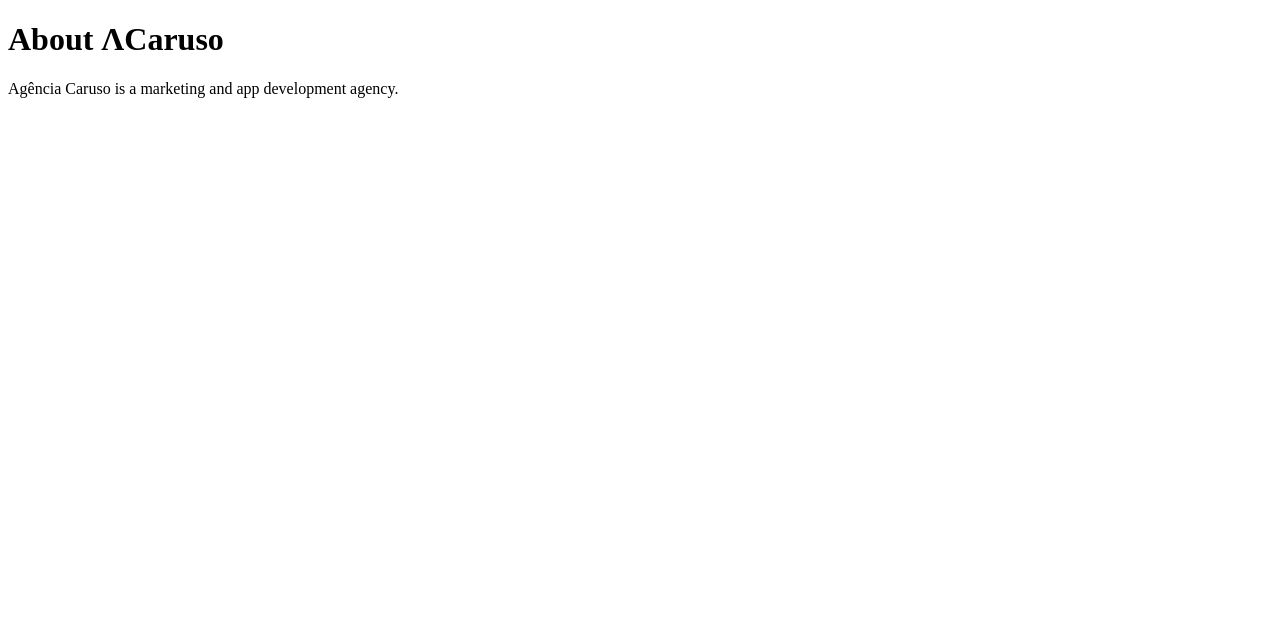
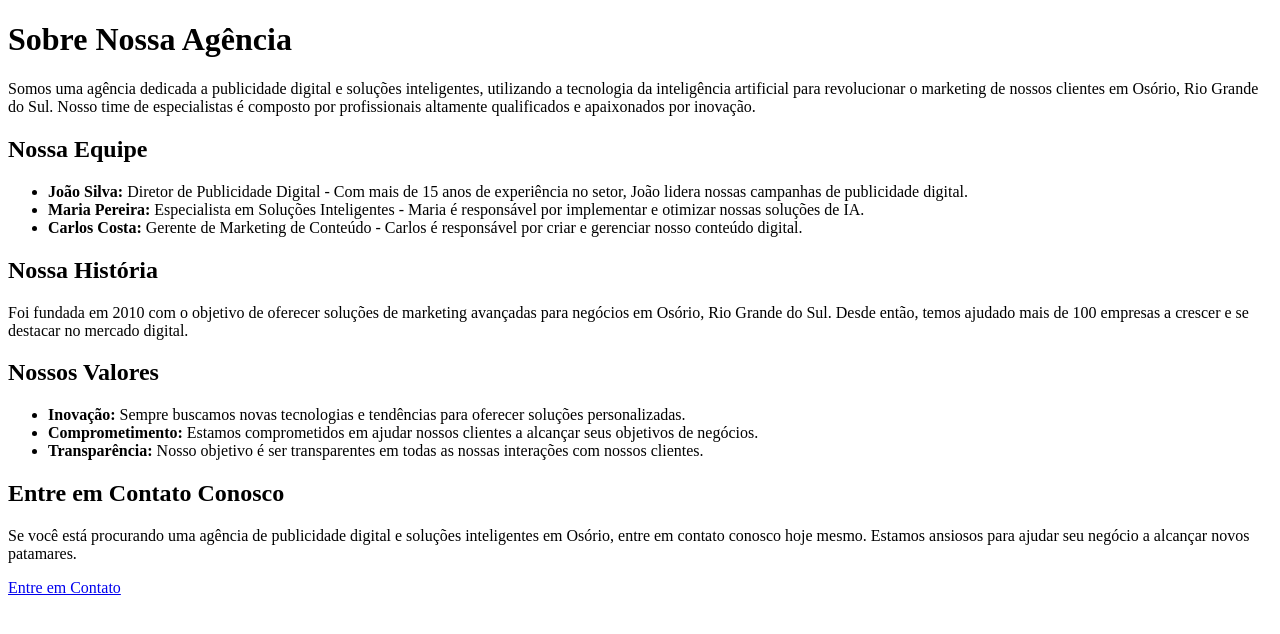
Before and after one commit to alexandrebcaruso/acaruso, a SvelteKit app: page /about in a window 1280 px wide. Shown: the top 634 px of the page. Built offline with nearby package versions, Linux system fonts and the light colour scheme.

Commit message:
SEO content init

```diff
--- a/src/routes/about/+page.svelte
+++ b/src/routes/about/+page.svelte
@@ -1,9 +1,31 @@
-<script lang="ts">
-  export let data;
+<script>
+    export let data;
 </script>
 
-<div class="text-center">
-  <h1 class="text-4xl font-bold">About ΛCaruso</h1>
-  <p class="text-xl">Agência Caruso is a marketing and app development agency.</p>
-  <!-- Add more hardcoded data here -->
-</div>
+    <main>
+    <h1>Sobre Nossa Agência</h1>
+    <p>
+        Somos uma agência dedicada a publicidade digital e soluções inteligentes, utilizando a tecnologia da inteligência artificial para revolucionar o marketing de nossos clientes em Osório, Rio Grande do Sul. Nosso time de especialistas é composto por profissionais altamente qualificados e apaixonados por inovação.
+    </p>
+    <h2>Nossa Equipe</h2>
+    <ul>
+        <li><strong>João Silva:</strong> Diretor de Publicidade Digital - Com mais de 15 anos de experiência no setor, João lidera nossas campanhas de publicidade digital.</li>
+        <li><strong>Maria Pereira:</strong> Especialista em Soluções Inteligentes - Maria é responsável por implementar e otimizar nossas soluções de IA.</li>
+        <li><strong>Carlos Costa:</strong> Gerente de Marketing de Conteúdo - Carlos é responsável por criar e gerenciar nosso conteúdo digital.</li>
+    </ul>
+    <h2>Nossa História</h2>
+    <p>
+        Foi fundada em 2010 com o objetivo de oferecer soluções de marketing avançadas para negócios em Osório, Rio Grande do Sul. Desde então, temos ajudado mais de 100 empresas a crescer e se destacar no mercado digital.
+    </p>
+    <h2>Nossos Valores</h2>
+    <ul>
+        <li><strong>Inovação:</strong> Sempre buscamos novas tecnologias e tendências para oferecer soluções personalizadas.</li>
+        <li><strong>Comprometimento:</strong> Estamos comprometidos em ajudar nossos clientes a alcançar seus objetivos de negócios.</li>
+        <li><strong>Transparência:</strong> Nosso objetivo é ser transparentes em todas as nossas interações com nossos clientes.</li>
+    </ul>
+    <h2>Entre em Contato Conosco</h2>
+    <p>
+        Se você está procurando uma agência de publicidade digital e soluções inteligentes em Osório, entre em contato conosco hoje mesmo. Estamos ansiosos para ajudar seu negócio a alcançar novos patamares.
+    </p>
+    <a href="/contato" class="cta-button">Entre em Contato</a>
+</main>
```
Also changed, not shown: src/routes/+page.svelte (+25 -7 lines).
